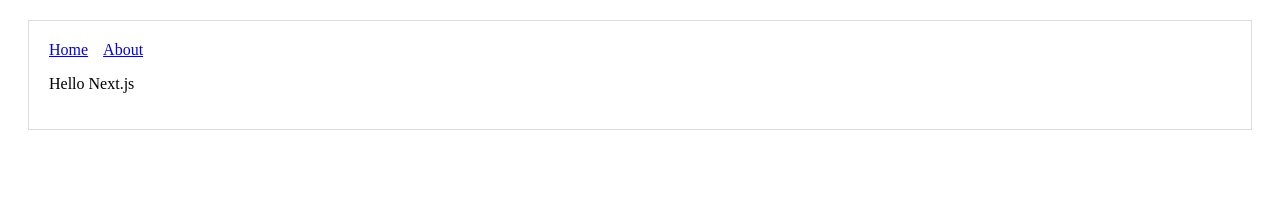
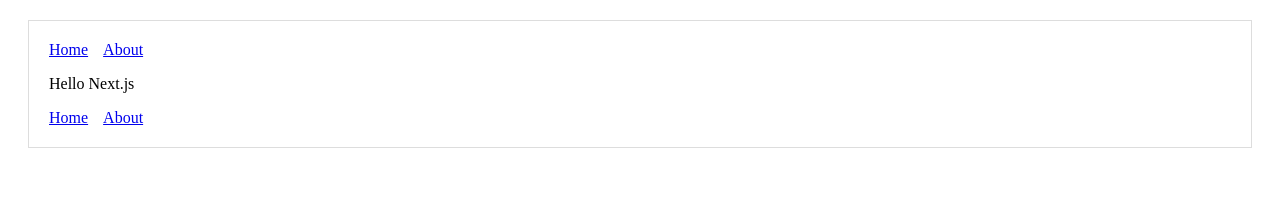
Before and after one commit to nicholasosaka/RecipeFinder, a Next.js app: page / in a window 1280 px wide. Shown: the top 199 px of the page. Built offline with nearby package versions, Linux system fonts and the light colour scheme.

Commit message:
test Added Component Layout 2

```diff
--- /dev/null
+++ b/components/Footer.js
@@ -0,0 +1,18 @@
+import Link from 'next/link';
+
+const linkStyle = {
+    marginRight: 15
+};
+
+const Footer = () => (
+    <div>
+        <Link href="/">
+            <a style={linkStyle}>Home</a>
+        </Link>
+        <Link href="/about">
+            <a style={linkStyle}>About</a>
+        </Link>
+    </div>
+);
+
+export default Footer;
--- a/components/MyLayout.js
+++ b/components/MyLayout.js
@@ -1,4 +1,5 @@
 import Header from './Header';
+import Footer from "./Footer";
 
 const layoutStyle = {
     margin: 20,
@@ -10,6 +11,7 @@ const Layout = props => (
     <div style={layoutStyle}>
         <Header />
         {props.children}
+        <Footer />
     </div>
 );
 
```
